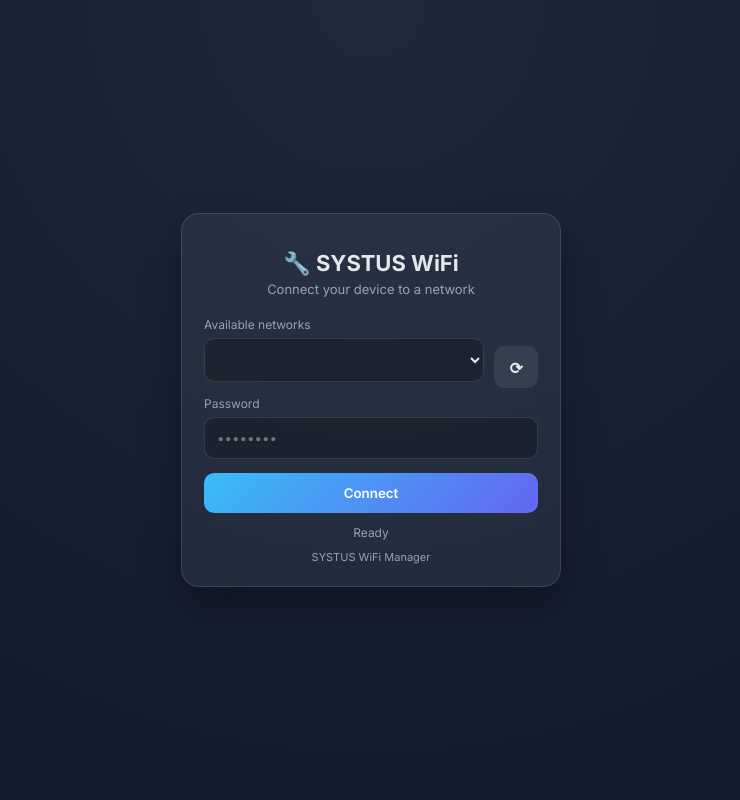
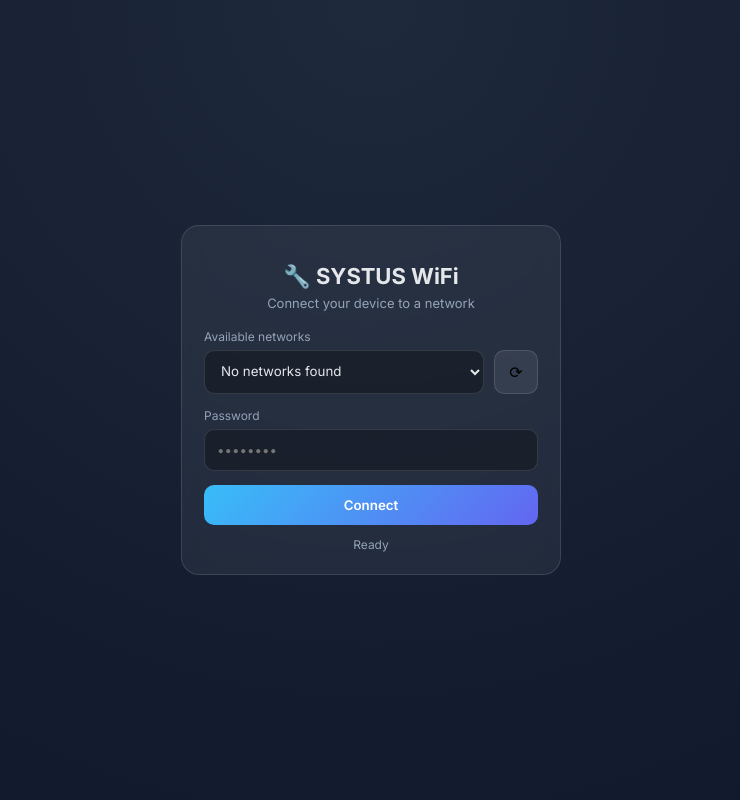
Before and after one commit to Faugnell/SYSTUS, a Flask app: page / in a window 1280 px wide. Shown: the whole page, without its empty margins (269-1009 px from the left). Run offline with Flask 3, Linux system fonts and the light colour scheme; lists and menus that the app fills with data are empty.

Commit message:
fix: improve WiFi setup interface with enhanced styling and functionality

```diff
--- a/src/systus/wifi/templates/index.html
+++ b/src/systus/wifi/templates/index.html
@@ -6,31 +6,27 @@
 
 <title>SYSTUS WiFi Setup</title>
 
-<!-- Google Font -->
-<link rel="preconnect" href="https://fonts.googleapis.com">
-<link rel="preconnect" href="https://fonts.gstatic.com" crossorigin>
 <link href="https://fonts.googleapis.com/css2?family=Inter:wght@300;400;600;700&display=swap" rel="stylesheet">
 
 <style>
 :root {
     --bg: #0f172a;
     --card: rgba(255, 255, 255, 0.06);
-        --card-border: rgba(255, 255, 255, 0.12);
+    --border: rgba(255, 255, 255, 0.12);
     --text: #e5e7eb;
     --muted: #94a3b8;
     --accent: #38bdf8;
     --accent2: #6366f1;
-        --danger: #ef4444;
 }
 
 * {
     box-sizing: border-box;
-        font-family: "Inter", sans-serif;
+    font-family: Inter, sans-serif;
 }
 
 body {
     margin: 0;
-        min-height: 100vh;
+    height: 100vh;
     display: flex;
     justify-content: center;
     align-items: center;
@@ -46,25 +42,87 @@
 
 .card {
     background: var(--card);
-        border: 1px solid var(--card-border);
+    border: 1px solid var(--border);
     border-radius: 18px;
     padding: 22px;
     backdrop-filter: blur(10px);
-        box-shadow: 0 20px 40px rgba(0,0,0,0.3);
 }
 
 h1 {
+    text-align: center;
     font-size: 22px;
-        margin-bottom: 5px;
-        text-align: center;
+    margin-bottom: 6px;
 }
 
 .subtitle {
     text-align: center;
     font-size: 13px;
     color: var(--muted);
-        margin-bottom: 20px;
+    margin-bottom: 18px;
 }
+
+/* =========================
+   WIFI ROW FIX (IMPORTANT)
+========================= */
+
+.wifi-row {
+    display: flex;
+    gap: 10px;
+    align-items: center;
+    margin-bottom: 14px;
+}
+
+/* SELECT FIXED SIZE */
+select {
+    flex: 1;
+    padding: 12px;
+    border-radius: 10px;
+    border: 1px solid var(--border);
+    background: rgba(0,0,0,0.3);
+    color: var(--text);
+    height: 44px; /* IMPORTANT FIX: stable UI */
+}
+
+/* placeholder style (if empty) */
+option {
+    background: #0f172a;
+    color: white;
+}
+
+/* =========================
+   REFRESH BUTTON FIX
+========================= */
+
+.refresh-btn {
+    width: 44px;
+    height: 44px;
+    border-radius: 10px;
+    border: 1px solid var(--border);
+    background: rgba(255,255,255,0.08);
+
+    display: flex;
+    align-items: center;
+    justify-content: center;
+
+    cursor: pointer;
+    transition: 0.2s;
+    flex-shrink: 0;
+}
+
+.refresh-btn:hover {
+    background: rgba(255,255,255,0.15);
+}
+
+/* centering PERFECT icon */
+.refresh-btn span {
+    display: inline-block;
+    font-size: 16px;
+    line-height: 1;
+}
+
+/* =========================
+   INPUTS
+========================= */
 
 label {
     font-size: 12px;
@@ -73,79 +131,46 @@
     margin-bottom: 6px;
 }
 
-    select, input {
+input {
     width: 100%;
     padding: 12px;
     border-radius: 10px;
-        border: 1px solid var(--card-border);
-        background: rgba(0,0,0,0.25);
+    border: 1px solid var(--border);
+    background: rgba(0,0,0,0.3);
     color: var(--text);
-        outline: none;
     margin-bottom: 14px;
 }
 
-    select:focus, input:focus {
-        border-color: var(--accent);
-    }
+/* =========================
+   BUTTON
+========================= */
 
-    .row {
-        display: flex;
-        gap: 10px;
-        align-items: center;
-    }
-
-    button {
+button.primary {
     width: 100%;
     padding: 12px;
+    border-radius: 10px;
     border: none;
-        border-radius: 10px;
     cursor: pointer;
-        font-weight: 600;
-        transition: 0.2s ease;
-    }
 
-    .btn-primary {
     background: linear-gradient(135deg, var(--accent), var(--accent2));
     color: white;
-    }
-
-    .btn-primary:hover {
-        transform: translateY(-1px);
-    }
-
-    .btn-icon {
-        width: 48px;
-        height: 42px;
-        background: rgba(255,255,255,0.08);
-        color: var(--text);
-        font-size: 16px;
-    }
-
-    .btn-icon:hover {
-        background: rgba(255,255,255,0.15);
+    font-weight: 600;
 }
 
 .status {
     margin-top: 12px;
+    text-align: center;
     font-size: 12px;
-        text-align: center;
     color: var(--muted);
 }
 
-    .footer {
-        margin-top: 10px;
-        text-align: center;
-        font-size: 11px;
-        color: var(--muted);
-    }
+/* =========================
+   RESPONSIVE
+========================= */
 
 @media (max-width: 480px) {
     .container {
         padding: 10px;
-        }
-
-        .card {
-            padding: 18px;
     }
 }
 </style>
@@ -165,30 +190,34 @@
 
         <label>Available networks</label>
 
-            <div class="row">
-                <select name="ssid" id="ssid">
+        <div class="wifi-row">
+
+            <select name="ssid">
+                {% if networks and networks|length > 0 %}
                     {% for network in networks %}
                         <option value="{{ network }}">{{ network }}</option>
                     {% endfor %}
+                {% else %}
+                    <option disabled selected>No networks found</option>
+                {% endif %}
             </select>
 
-                <button type="button" class="btn-icon" onclick="refreshWifi()">⟳</button>
+            <button class="refresh-btn" type="button" onclick="refreshWifi()">
+                <span>⟳</span>
+            </button>
+
         </div>
 
         <label>Password</label>
         <input type="password" name="password" placeholder="••••••••" required>
 
-            <button class="btn-primary" type="submit">
+        <button class="primary" type="submit">
             Connect
         </button>
 
     </form>
 
     <div class="status" id="status">Ready</div>
-
-        <div class="footer">
-            SYSTUS WiFi Manager
-        </div>
 
 </div>
 
@@ -197,20 +226,19 @@
 <script>
 async function refreshWifi() {
     const status = document.getElementById("status");
-
-    status.innerText = "Scanning nearby networks...";
+    status.innerText = "Scanning networks...";
 
     try {
         await fetch("/wifi/refresh", { method: "POST" });
 
-        status.innerText = "Updating list...";
+        status.innerText = "Updating...";
 
         setTimeout(() => {
             location.reload();
-        }, 1200);
+        }, 900);
 
     } catch (e) {
-        status.innerText = "Failed to refresh WiFi list.";
+        status.innerText = "Refresh failed";
     }
 }
 </script>
```
Lines whose indentation alone changed are shown as unchanged.
